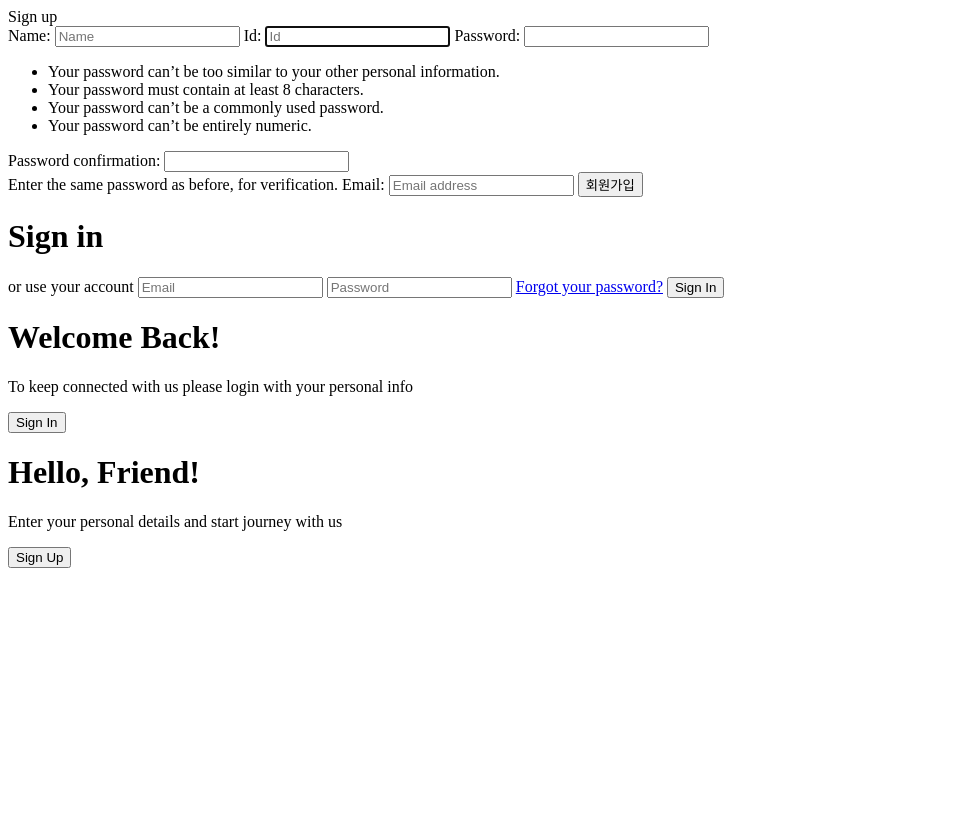
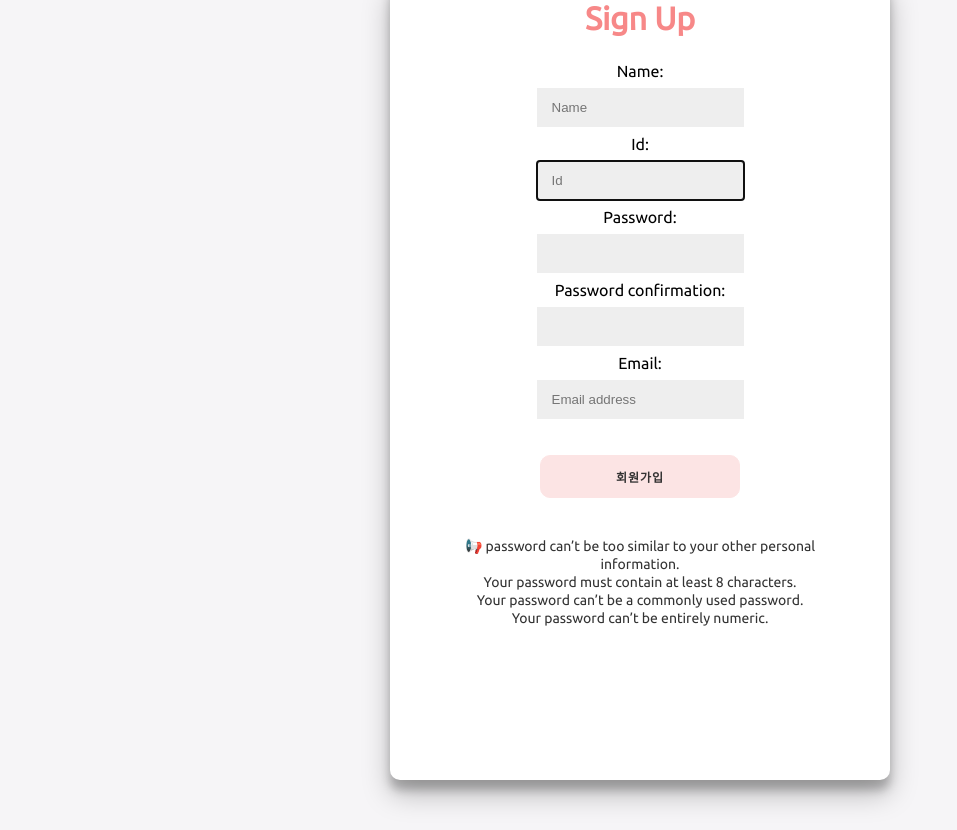
Before and after one commit to honeyuheony/Lecmind-pureDjango, a Django app: page /signup in a window 1280 px wide. Shown: the whole page, without its empty margins (0-957 px from the left). Before the commit the page ends 568 px from the top, so only its background shows below. Run offline with Django 4.2, Linux system fonts and the light colour scheme; some libraries are stand-ins or nearby versions.

Commit message:
수빈::signup css 화면구성

```diff
--- a/patternProject/home/static/css/signin.css
+++ b/patternProject/home/static/css/signin.css
@@ -122,7 +122,7 @@ a {
 	text-align: left;
 }
 
-.singin{
+.signin{
 	border-radius: 10px;
 	border: 2px solid #fce4e4;
 	background-color: #ffffff;
--- a/patternProject/home/static/css/signup.css
+++ b/patternProject/home/static/css/signup.css
@@ -0,0 +1,253 @@
+@import url('https://fonts.googleapis.com/css2?family=Ubuntu&display=swap');
+
+.container {
+    position: relative;
+    width: 500px;
+    height: 800px;
+    background: #FFFFFF;
+}
+
+
+
+.submit {
+    position: absolute;
+    width: 453px;
+    height: 80px;
+    left: 508px;
+    top: 590px;
+
+    background: #FFEFEF;
+    border-radius: 20px;
+
+    font-family: 'Ubuntu', sans-serif;
+    font-style: normal;
+    font-weight: 600;
+    font-size: 30px;
+    line-height: 35px;
+    text-align: center;
+    letter-spacing: -0.02em;
+
+    color: #424777;
+}
+
+
+.signin-with-google {
+    position: absolute;
+    width: 453px;
+    height: 79px;
+    left: 508px;
+    top: 704px;
+
+    background: #FFFFFF;
+    border: 1px solid #000000;
+    box-sizing: border-box;
+    border-radius: 20px;
+
+    font-family: 'Ubuntu', sans-serif;
+    font-style: normal;
+    font-weight: 600;
+    font-size: 30px;
+    line-height: 35px;
+    text-align: center;
+    letter-spacing: -0.02em;
+
+    color: #424777;
+
+}
+
+
+
+@media (max-width:600px) {
+    .container {
+        width: auto;
+    }
+}
+
+
+
+
+* {
+	box-sizing: border-box;
+}
+
+body {
+	background: #f6f5f7;
+	display: flex;
+	justify-content: center;
+	align-items: center;
+	flex-direction: column;
+	font-family: 'Ubuntu', sans-serif;
+	height: 100vh;
+	margin: -20px 0 50px;
+}
+
+h1 {
+	font-weight: bold;
+	margin: 0;
+	color: rgb(247, 136, 136);
+}
+
+h2 {
+	text-align: center;
+}
+
+p {
+	font-size: 14px;
+	font-weight: 100;
+	line-height: 20px;
+	letter-spacing: 0.5px;
+	margin: 20px 0 30px;
+
+}
+
+.title{
+    padding: 25px 10px;
+}
+
+span {
+	font-size: 12px;
+}
+
+a {
+	color: #333;
+	font-size: 14px;
+	text-decoration: none;
+	margin: 15px 0;
+}
+
+.input-box{
+	padding: 5px;
+}
+
+#id_title{
+	text-align: left;
+}
+
+#password_title{
+	text-align: left;
+}
+
+.signin{
+	border-radius: 10px;
+	border: 2px solid #fce4e4;
+	background-color: #ffffff;
+	color: #333232;
+	width: 200px;
+	font-family: 'Ubuntu', sans-serif;
+	font-size: 12px;
+	font-weight: bold;
+	padding: 12px 10px;
+	letter-spacing: 1px;
+	transition: transform 80ms ease-in;
+}
+
+#google_sigin{
+	border-radius: 10px;
+	border: 2px solid #fce4e4;
+	background-color: #ffffff;
+	color: #333232;
+	width: 200px;
+	font-family: 'Ubuntu', sans-serif;
+	font-size: 12px;
+	font-weight: bold;
+	padding: 12px 10px;
+	letter-spacing: 1px;
+	transition: transform 80ms ease-in;
+}
+
+#submit_signin {
+	border-radius: 10px;
+	border: 1px solid #fce4e4;
+	background-color: #fce4e4;
+	color: #333232;
+	width: 200px;
+	font-family: 'Ubuntu', sans-serif;
+	font-size: 12px;
+	font-weight: bold;
+	padding: 12px 45px;
+	letter-spacing: 1px;
+	text-transform: uppercase;
+	transition: transform 80ms ease-in;
+}
+
+#submit_signin:active {
+	transform: scale(0.95);
+}
+
+#submit_signin:focus {
+	outline: none;
+}
+
+#submit_signin.ghost {
+	background-color: transparent;
+	border-color: #FFFFFF;
+}
+
+form {
+	background-color: #FFFFFF;
+	display: flex;
+	align-items: center;
+	justify-content: center;
+	flex-direction: column;
+	padding: 10px 50px;
+	height: 500px;
+	text-align: center;
+}
+
+input {
+	background-color: #eee;
+	border: none;
+	padding: 12px 15px;
+	margin: 8px 0;
+	width: 100%;
+}
+
+.container {
+	background-color: #fff;
+	border-radius: 10px;
+  	box-shadow: 0 14px 28px rgba(0,0,0,0.25),
+			0 10px 10px rgba(0,0,0,0.22);
+	position: relative;
+	overflow: hidden;
+	width: 500px;
+	max-width: 100%;
+	min-height: 480px;
+}
+
+.form-container {
+	display: grid;
+	place-items: center;
+	justify-content: center;
+	align-items: center;
+    min-height: 80vh;
+	transition: all 0.6s ease-in-out;
+}
+
+
+@keyframes show {
+	0%, 49.99% {
+		opacity: 0;
+		z-index: 1;
+	}
+
+	50%, 100% {
+		opacity: 1;
+		z-index: 5;
+	}
+}
+
+
+.social-container {
+	margin: 20px 0;
+}
+
+.social-container a {
+	border: 1px solid #DDDDDD;
+	border-radius: 50%;
+	display: inline-flex;
+	justify-content: center;
+	align-items: center;
+	margin: 0 5px;
+	height: 40px;
+	width: 40px;
+}
--- a/patternProject/home/templates/signup.html
+++ b/patternProject/home/templates/signup.html
@@ -1,44 +1,83 @@
 {% extends "base.html" %}
+{% load static %}
+
+
 {% block content %}
-<div class="title">Sign up
-    <form action="" method="POST" enctype="multipart/form-data" class = "box" >
-        {% csrf_token %}
-        <!-- <table> -->
-            {{regi_form.as_table}}
-        <!-- </table> -->
-        <input type="submit" value="회원가입">
-    </form>
+<link rel="stylesheet" type="text/css" href="{% static 'css/signup.css' %}">
+
+{% load socialaccount %}
+<!-- <form action="" method="POST" enctype="multipart/form-data" class = "box" > -->
+<!-- {% csrf_token %} -->
+<!-- {{regi_form.as_table}} -->
+<!-- <input type="submit" value="회원가입"> -->
+<!-- </form> -->
+
+<div class="container">
+    <div class="form-container">
+        <form action="" method="POST" enctype="multipart/form-data" class="box">
+            {% csrf_token %}
+            <div class="title">
+                <h1>Sign Up</h1>
+            </div>
+
+            <!-- {{regi_form.as_table}} -->
+
+
+            {% for field in regi_form %}
+            <div class="fieldWrapper">
+                {{ field.errors }}
+                {{ field.label_tag }}
+
+                <div class="signup">
+                    {{ field }}
+                </div>
+            </div>
+            {% endfor %}
+            <p><input id="submit_signin" type="submit" value="회원가입" /></p>
+            <!-- {{regi_form.}} -->
+
+            <div class="notice">
+                <a>📢 password can’t be too similar to your other personal information.</a><br>
+                <a>Your password must contain at least 8 characters.</a><br>
+                <a>Your password can’t be a commonly used password.</a><br>
+                <a>Your password can’t be entirely numeric.</a>
+
+            </div>
 
 
 
-    <div class="form-container sign-in-container">
-        <form action="#">
-            <h1>Sign in</h1>
-            <div class="social-container">
-                <a href="#" class="social"><i class="fab fa-facebook-f"></i></a>
-                <a href="#" class="social"><i class="fab fa-google-plus-g"></i></a>
-                <a href="#" class="social"><i class="fab fa-linkedin-in"></i></a>
-            </div>
-            <span>or use your account</span>
-            <input type="email" placeholder="Email" />
-            <input type="password" placeholder="Password" />
-            <a href="#">Forgot your password?</a>
-            <button>Sign In</button>
+
+
+
+            <!-- <h1>Sign in</h1>
+                <div class="social-container">
+                </div>
+
+                <div class="input-box">
+                    <div id="id_title">id</div>
+                    <input class="singin" type="text" name="id" placeholder="id"></input>
+                </div>
+
+                <div class="input-box">
+                    <div id="password_title">password</div>
+                    <input class="singin" type="password" name="password" placeholder="password"></input>
+                </div>
+
+                <input id="submit_signin" type="submit" value="Submit">
+                <a id="google_sigin" href="{% provider_login_url 'google' %}">
+
+                    Sign in with Google
+                </a> -->
         </form>
     </div>
-    <div class="overlay-container">
-        <div class="overlay">
-            <div class="overlay-panel overlay-left">
-                <h1>Welcome Back!</h1>
-                <p>To keep connected with us please login with your personal info</p>
-                <button class="ghost" id="signIn">Sign In</button>
-            </div>
-            <div class="overlay-panel overlay-right">
-                <h1>Hello, Friend!</h1>
-                <p>Enter your personal details and start journey with us</p>
-                <button class="ghost" id="signUp">Sign Up</button>
-            </div>
-        </div>
-    </div>
+
+
+
+
+    <!-- </div> -->
 </div>
+
+
+
+
 {% endblock %}
```
Also changed, not shown: patternProject/home/templates/signin.html (+4 -4 lines).
